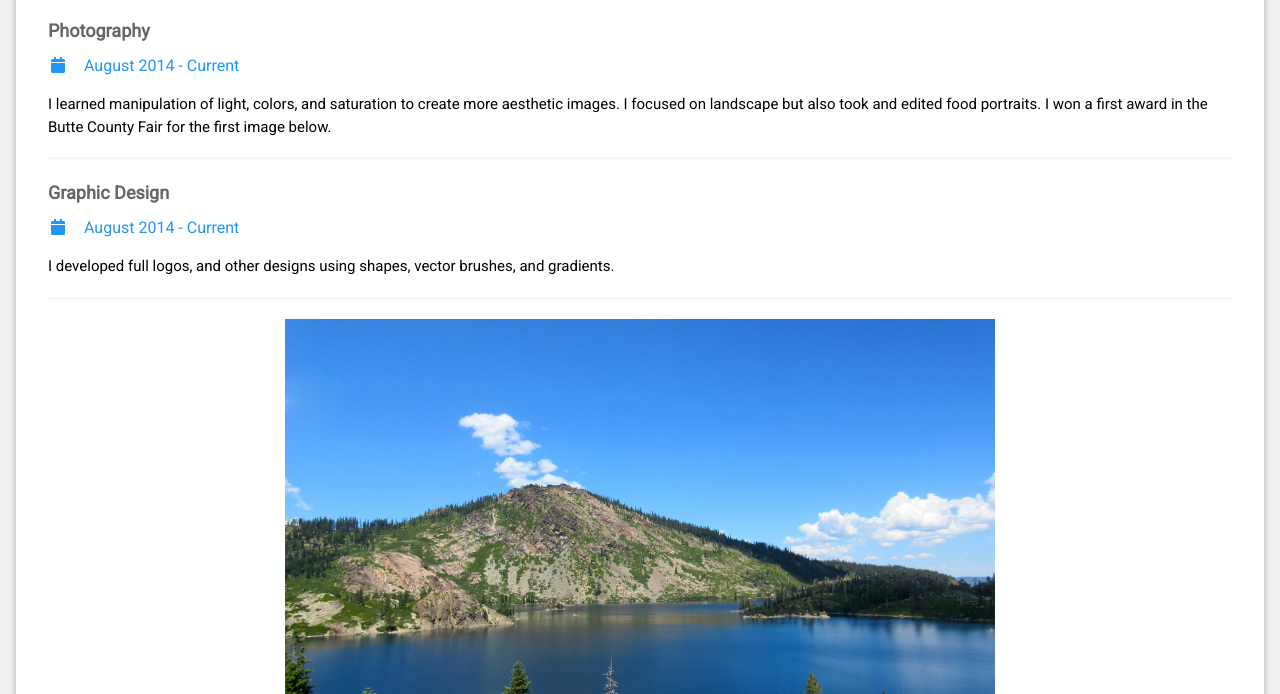
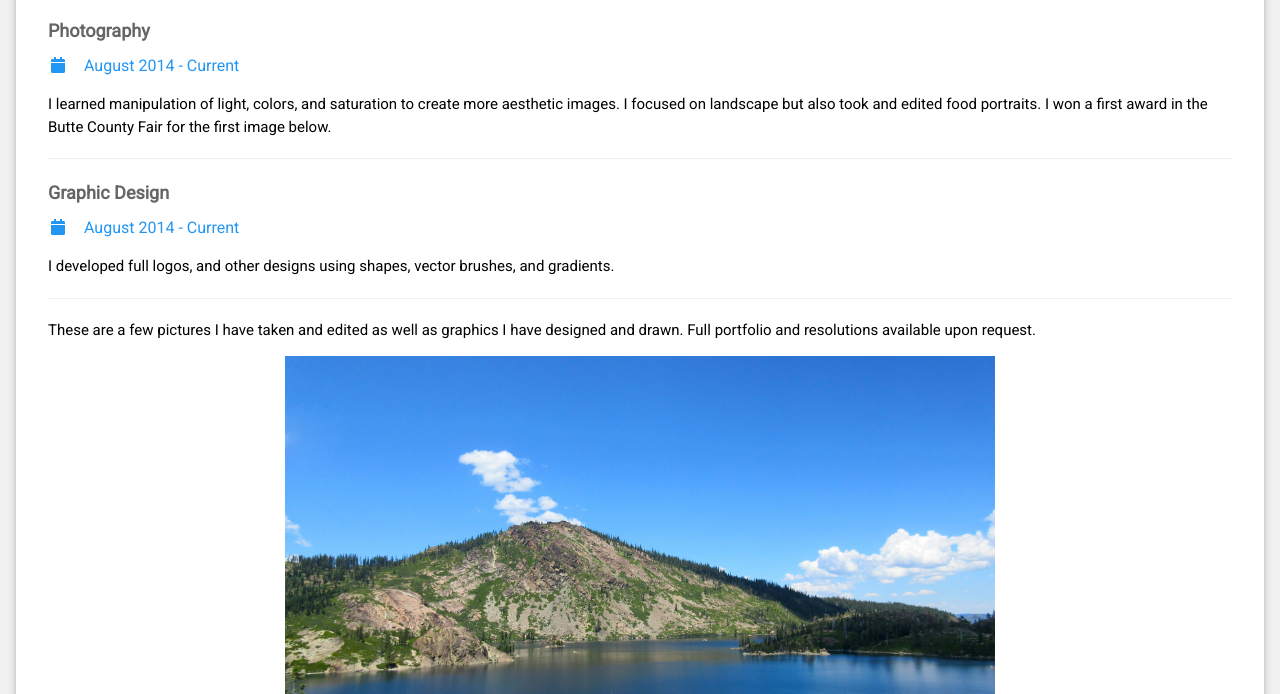
Before and after one commit to jacolack/jacolack.github.io, a plain HTML site: page digitalmedia.html in a window 1280 px wide. Shown: the part 106-800 px from the top of the page. Drawn offline with nearby package versions, Linux system fonts and the light colour scheme.

Commit message:
Update digitalmedia.html

```diff
--- a/digitalmedia.html
+++ b/digitalmedia.html
@@ -42,6 +42,8 @@ html,body,h1,h2,h3,h4,h5,h6 {font-family: "Roboto", sans-serif}
           <h6 class="w3-text-blue"><i class="fa fa-calendar fa-fw w3-margin-right"></i>August 2014 - Current</h6>
           <p>I developed full logos, and other designs using shapes, vector brushes, and gradients.</p>
           <hr>
+	<p>These are a few pictures I have taken and edited as well as graphics I have designed and drawn. Full portfolio and resolutions available upon request.</p>
+
             <div class="w3-content" align="middle" style="max-width:1200px">
 <img class="mySlides" src="assets/elwell.png" style="width:60%">
 <img class="mySlides" src="assets/dock.png" style="width:60%">
```
